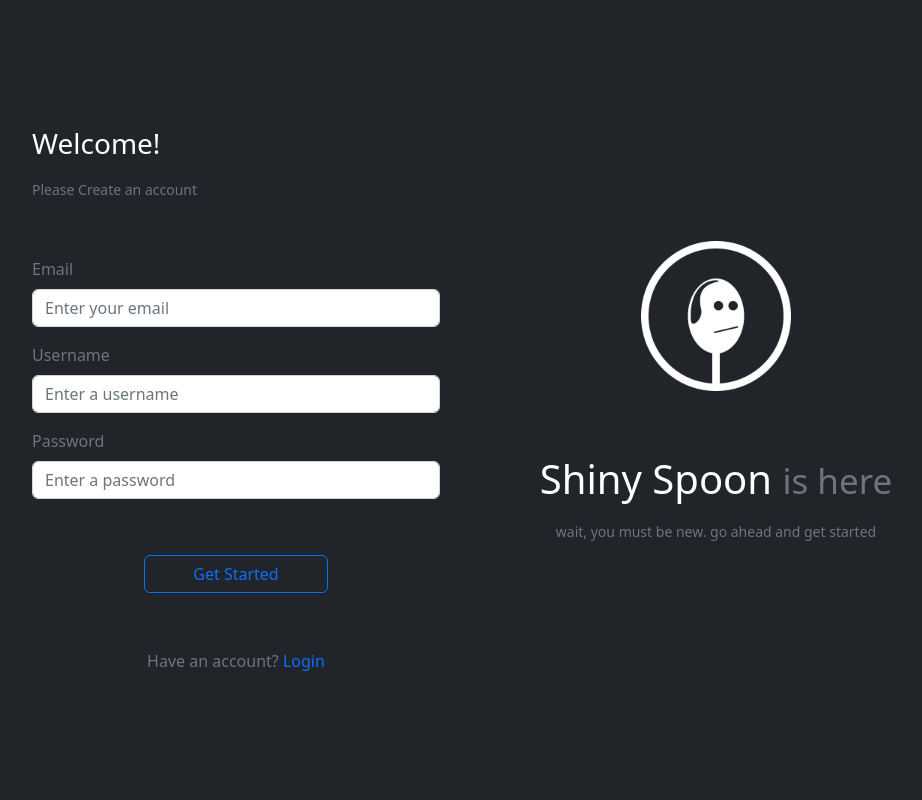
After one commit to ary-na/shiny-spoon, a Flask app: page /signup in a window 1280 px wide. The commit adds this page. Shown: the whole page, without its empty margins (164-1086 px from the left). Run offline with Flask 2, Linux system fonts and the light colour scheme.

Commit message:
Update signup.html and login.html

```diff
--- a/ss/auth.py
+++ b/ss/auth.py
@@ -11,11 +11,13 @@
 import os
 from authlib.integrations.flask_client import OAuth
 
-from flask import Blueprint, url_for, redirect, render_template
+from flask import Blueprint, url_for, redirect, render_template, session
 
-from ss.models import LoginForm
+from ss.models import LoginForm, SignupForm
 
 auth = Blueprint('auth', __name__, template_folder="templates/ss")
+
+
 # oauth = OAuth(app)
 #
 #
@@ -131,3 +133,21 @@ def login():
         password = form.password.data
 
     return render_template('auth/login.html', form=form)
+
+
+# Register
+@auth.route('/signup', methods=['GET', 'POST'])
+def signup():
+    form = SignupForm()
+    if form.validate_on_submit():
+        email = form.email.data
+        username = form.username.data
+        password = form.password.data
+
+    return render_template('auth/signup.html', form=form)
+
+
+@auth.route('/logout')
+def logout():
+    session.clear()
+    return redirect('auth.login')
--- a/ss/models.py
+++ b/ss/models.py
@@ -25,8 +25,8 @@ class LoginForm(FlaskForm):
 
 
 # Register form
-class RegisterForm(FlaskForm):
+class SignupForm(FlaskForm):
     email = StringField('Email', validators=[InputRequired()])
-    user_name = StringField('Username', validators=[InputRequired()])
+    username = StringField('Username', validators=[InputRequired()])
     password = PasswordField('Password', validators=[InputRequired()])
-    submit = SubmitField('Register')
+    submit = SubmitField('Get Started')
--- a/ss/templates/ss/auth/login.html
+++ b/ss/templates/ss/auth/login.html
@@ -69,7 +69,7 @@
                         </div>
                         <br/>
                         <div class="m-3 text-center text-secondary">Don't have an account?
-                            <a href="/register" class="text-decoration-none">Register</a>
+                            <a href="/signup" class="text-decoration-none">Create</a>
                         </div>
                     </form>
                 </div>
--- /dev/null
+++ b/ss/templates/ss/auth/signup.html
@@ -0,0 +1,64 @@
+{% extends "base.html" %}
+{% block title %}Shiny Spoon - Register{% endblock %}
+
+{% block content %}
+
+    <div class="login position-absolute bg-dark top-0 bottom-0 vh-100 vw-100 d-flex align-items-center justify-content-center">
+        <div class="container w-75">
+            <div class="row">
+                <div class="col">
+                    <form class="p-2" action="" method="post">
+                        {{ form.csrf_token }}
+                        <div class="m-3"><h3>Welcome!</h3></div>
+                        <div class="m-3"><small class="text-secondary">Please Create an account</small></div>
+                        <br/>
+                        <div class="m-3">
+                            <div>{{ form.email.label(class_='form-label text-secondary') }}</div>
+                            <div>{{ form.email(class_='form-control', placeholder_='Enter your email') }}</div>
+                        </div>
+                        <div class="m-3">
+                            <div>{{ form.username.label(class_='form-label text-secondary') }}</div>
+                            <div>{{ form.username(class_='form-control', placeholder_='Enter a username') }}</div>
+                        </div>
+                        <div class="m-3">
+                            <div>{{ form.password.label(class_='form-label text-secondary') }} </div>
+                            <div>{{ form.password(class_='form-control', placeholder_='Enter a password') }}</div>
+                        </div>
+                        <div class="m-3">
+                            <span class="text-danger">
+                                {% with messages = get_flashed_messages() %}
+                                    {% if messages %}
+                                        {% for message in messages %}
+                                            {{ message }}
+                                        {% endfor %}
+                                    {% endif %}
+                                {% endwith %}
+                            </span>
+                        </div>
+                        <br/>
+                        <div class="my-3 d-grid col-5 mx-auto">
+                            {{ form.submit(class_='btn btn-outline-primary') }}
+                        </div>
+
+                        <br/>
+                        <div class="m-3 text-center text-secondary">Have an account?
+                            <a href="/login" class="text-decoration-none">Login</a>
+                        </div>
+                    </form>
+                </div>
+                <div class="col align-self-center align-items-center justify-content-center text-center">
+                    <img src="{{ url_for('static', filename='img/logo/ss-logo-white.png') }}" width="150"
+                         height="150"
+                         alt="Shiny Spoon Logo">
+                    <br/>
+                    <br/>
+                    <br/>
+                    <div class="m-3"><h1>Shiny Spoon <small class="text-muted">is here</small></h1></div>
+                    <div class="m-3"><small class="text-muted">wait, you must be new. go ahead and get started</small>
+                    </div>
+                </div>
+            </div>
+        </div>
+    </div>
+
+{% endblock %}
--- a/ss/templates/ss/base.html
+++ b/ss/templates/ss/base.html
@@ -7,6 +7,7 @@
     <link href="https://cdn.jsdelivr.net/npm/bootstrap@5.2.2/dist/css/bootstrap.min.css" rel="stylesheet"
           integrity="sha384-Zenh87qX5JnK2Jl0vWa8Ck2rdkQ2Bzep5IDxbcnCeuOxjzrPF/et3URy9Bv1WTRi" crossorigin="anonymous">
     <link href="{{ url_for('static', filename='css/style.css') }}" rel="stylesheet" type="text/css"/>
+    <link rel="shortcut icon" href="{{ url_for('static', filename='img/logo/favicon.ico') }}">
     <title>{% block title %}{% endblock %}</title>
 </head>
 
```
Also changed, not shown: ss/templates/ss/auth/register.html (deleted, +0 -18 lines), README.md.
